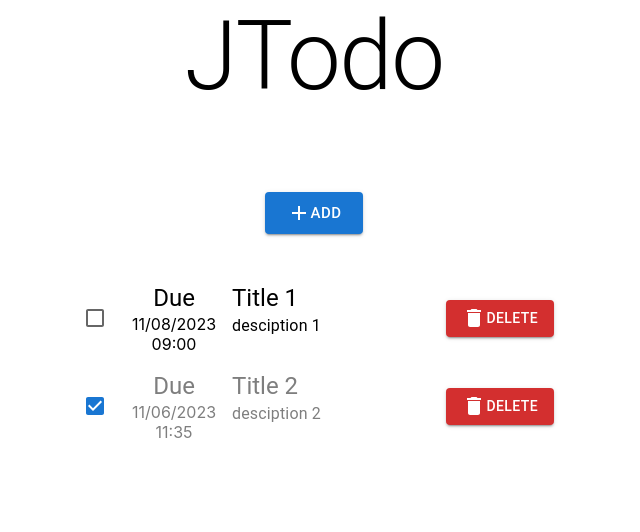
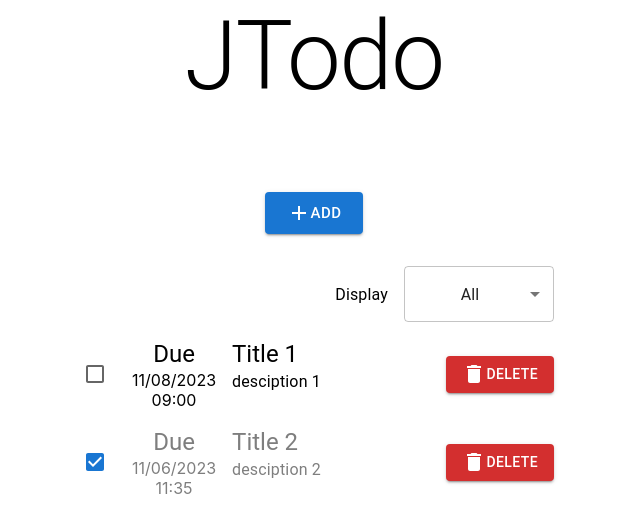
Before and after one commit to Jeykym/todo, a React (Create React App) app: page / in a window 1280 px wide. Shown: the top 532 px of the page, without its empty margins (326-966 px from the left). Built offline with nearby package versions, Linux system fonts and the light colour scheme.

Commit message:
implement filter component
- filters the TodoItems

```diff
--- /dev/null
+++ b/src/Filter/Filter.tsx
@@ -0,0 +1,56 @@
+import { ChangeEvent, useState } from 'react';
+import {
+    Box,
+    FormControl,
+    InputLabel,
+    Menu,
+    MenuItem,
+    Select,
+    SelectChangeEvent,
+    Typography
+} from '@mui/material';
+
+
+interface FilterProps {
+    filter: string,
+    setFilter: any
+}
+
+
+const filters = [
+    'All',
+    'Completed',
+    'Pending',
+    'Before due',
+    'After due'
+];
+
+
+const Filter = (props: FilterProps) => {
+    return (
+        <Box sx={{
+            alignSelf: 'flex-end',
+            marginRight: '1rem'
+        }}>
+            <Typography component='span' sx={{marginRight: '1rem'}}>
+                Display
+            </Typography>
+            <Select
+                sx={{
+                    width: 150,
+                    textAlign: 'center'
+                }}
+                labelId='filter-label'
+                value={props.filter}
+                onChange={(e: SelectChangeEvent) => props.setFilter(e.target.value)}
+            >
+                {filters.map((filterName: string) => (
+                    <MenuItem value={filterName}>{filterName}</MenuItem>
+                ))}
+            </Select>
+        </Box>
+    );
+}
+
+
+export default Filter;
--- a/src/TodoForm/TodoForm.tsx
+++ b/src/TodoForm/TodoForm.tsx
@@ -33,8 +33,8 @@ const TodoForm = (props: TodoFormProps) => {
                 ...prevState,
                 {
                     id: props.getId(),
-                    title: title,
-                    description: description,
+                    title: title ? title : 'No Title',
+                    description: description ? description : 'No Description',
                     due: dueDate!.toDate(),
                     completed: false
                 }
--- a/src/TodoList/TodoList.tsx
+++ b/src/TodoList/TodoList.tsx
@@ -1,8 +1,9 @@
 import { useState } from 'react';
-import { List } from '@mui/material';
+import { Box, List } from '@mui/material';
 
 import TodoItem from "../TodoItem/TodoItem"
 import TodoItemType from "../TodoItem/types.d"
+import Filter from '../Filter/Filter';
 
 
 interface TodoListProps {
@@ -11,7 +12,24 @@ interface TodoListProps {
 }
 
 
+const filterMap = new Map<string, any>();
+filterMap.set('All', (todos: TodoItemType[]) => todos);
+filterMap.set('Completed', (todos: TodoItemType[]): TodoItemType[] => todos.filter(
+    (todo: TodoItemType) => todo.completed
+));
+filterMap.set('Pending', (todos: TodoItemType[]): TodoItemType[] => todos.filter(
+    (todo: TodoItemType) => !todo.completed
+));
+filterMap.set('After due', (todos: TodoItemType[]): TodoItemType[] => todos.filter(
+    (todo: TodoItemType) => todo.due <= new Date()
+));
+filterMap.set('Before due', (todos: TodoItemType[]): TodoItemType[] => todos.filter(
+    (todo: TodoItemType) => todo.due > new Date()
+));
+
 const TodoList = (props: TodoListProps) => {
+    const [filter, setFilter] = useState<string>('All');
+
     const deleteItem = (id: number) => {
         props.setTodos((prevState: TodoItemType[]) => (
             prevState.filter((todo: TodoItemType) => todo.id !== id)
@@ -19,15 +37,18 @@ const TodoList = (props: TodoListProps) => {
     }
 
     return (
-        <List
-            sx={{
-                width: {xs: '100%', sm: '60%', md: '40%'}
-            }}
-        >
-            {props.todos.map(todo => (
-                <TodoItem data={todo} deleteItem={deleteItem} setTodos={props.setTodos} />
-            ))}
-        </List>
+        <Box sx={{
+            width: {xs: '100%', sm: '60%', md: '40%'},
+            display: 'flex',
+            flexDirection: 'column',
+        }}>
+            <Filter filter={filter} setFilter={setFilter} />
+            <List>
+                {filterMap.get(filter)(props.todos).map((todo: TodoItemType) => (
+                    <TodoItem data={todo} deleteItem={deleteItem} setTodos={props.setTodos} />
+                ))}
+            </List>
+        </Box>
     );
 }
 
```
